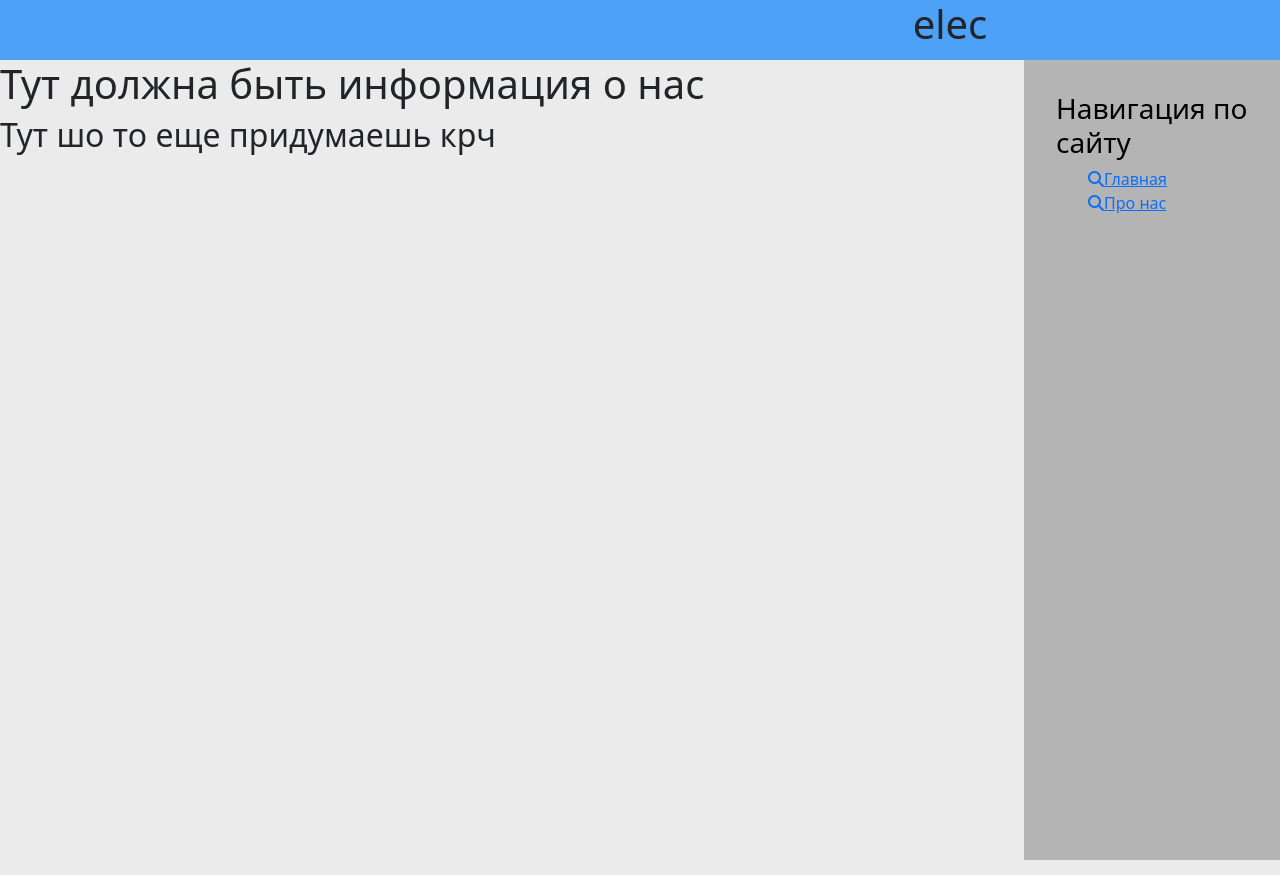
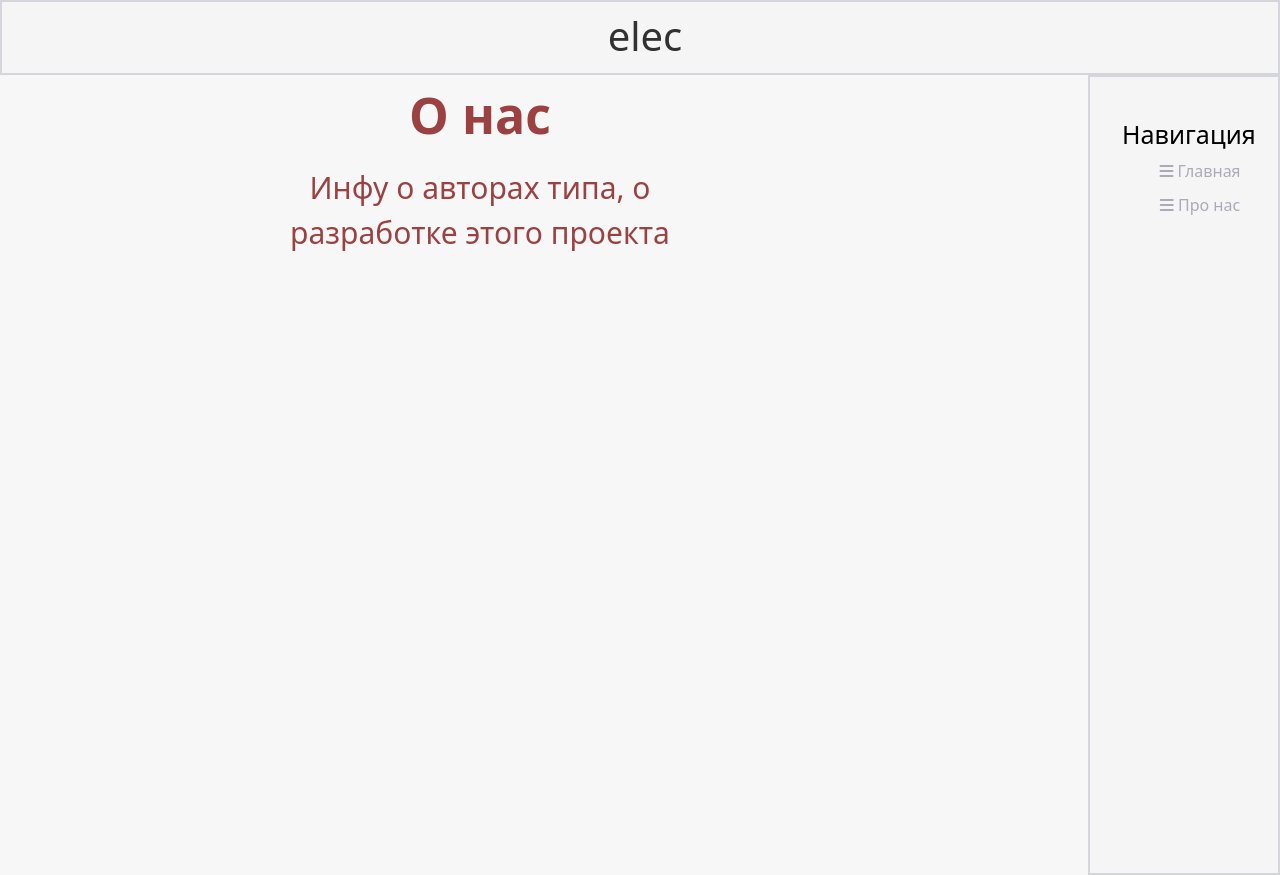
Before and after one commit to tr0ublekat/elec, a Django app: template main/templates/main/about.html in a window 1280 px wide; the page is wider, and only the part inside the window is pictured. Run offline with Django 4.2, Linux system fonts and the light colour scheme; the template is opened without the code that fills it, so the values that code supplies are empty.

Commit message:
Сделал более минималистичный дизайн сайта, добавил новых стилей

```diff
--- a/main/static/main/css/main.css
+++ b/main/static/main/css/main.css
@@ -1,26 +1,87 @@
 body{
-    background: rgb(236, 235, 235);
+    background: rgba(245, 245, 247, 0.8);
 }
 
 aside{
     float:right;
-    background: rgb(180, 180, 180);
-    width: 20%;
+    background: rgba(245, 245, 247, 0.8);
+    border: rgba(205, 207, 213, 0.8) 2px solid;
+    width: 15%;
     padding: 2.5%;
     height: 100vh;
     color:black;
-    border-left: 5px solid rgb(167, 65, 79)(25, 0, 255);
+    border-right: 5px solid rgb(167, 65, 79)(25, 0, 255);
+    text-align: center;
+}
+
+#shapka {
+    position: static;
+    width: 100%;
+    height: 75px;
+    background: rgba(245, 245, 247, 0.8);
+    border: rgba(205, 207, 213, 0.8) 2px solid;
+
+}
+
+div .logo{
+    font-size:40px;
+    margin-left: 10px;
+    position: relative;
+    top: 10px;
+    color: rgb(49, 49, 49)
+}
+
+div .search{
+    float:left;
+    position: relative;
+    top: 10px;
+    color: rgb(49, 49, 49)
+}
+
+aside h3{
+    margin-top: 10px;
+    font-size: 25px;
 }
 
 aside img{
     width: 100px;
     height: 100px;
-}
-
-#shapka {
-    width: 1900px;
-    height: 60px;
-    background: #4da1f7;
+    margin-top: -20px;
+    margin-left: -10px;
 }
 
 aside ul{list-style: none}
+aside ul a {text-decoration: none;}
+
+aside ul li{
+    text-decoration: none;
+    display: block;
+    margin-top: 10px;
+    color:rgb(171, 171, 184);
+
+}
+
+aside ul li:hover, aside ul a:hover{
+    color:rgb(104, 101, 101);
+    text-decoration: none;
+    transform: scale(1.05);
+}
+
+main .mainblock{
+    float: left;
+    color: rgb(156, 65, 65);
+    margin-top: 10px;
+    text-align: center;
+    width: 75%;
+}
+
+main .mainblock h1 {
+    font-size: 50px;
+    font-weight: bold;
+}
+
+main .mainblock p{
+    font-size: 30px;
+    max-width: 400px;
+    margin: 20px auto;
+}
--- a/main/templates/main/about.html
+++ b/main/templates/main/about.html
@@ -5,6 +5,10 @@
 {% endblock %}
 
 {% block content %}
-    <h1> Тут должна быть информация о нас </h1>
-    <h2> Тут шо то еще придумаешь крч </h2>
+<div class="mainblock">
+
+    <h1> О нас </h1>
+    <p>Инфу о авторах типа, о разработке этого проекта</p>
+
+</div>
 {% endblock %}
--- a/main/templates/main/layout.html
+++ b/main/templates/main/layout.html
@@ -12,14 +12,16 @@
 
     <body>
 
-        <div id="shapka"><center><h1>elec</h1></center></div>
+        <div id="shapka">
+            <center><h1><span class="logo">elec</span></h1></center>
+        </div>
 
         <aside>
-            <h3>Навигация по сайту</h3>
 
+            <h3>Навигация</h3>
             <ul>
-                <a href="/"><li><i class="fa-solid fa-magnifying-glass"></i>Главная</li></a>
-                <a href="about"><li><i class="fa-solid fa-magnifying-glass"></i>Про нас</li></a>
+                <a href="{% url 'main' %}"><li><i class="fa-solid fa-bars"></i> Главная</li></a>
+                <a href="{% url 'about' %}"><li><i class="fa-solid fa-bars"></i> Про нас</li></a>
             </ul>
         </aside>
         <main>
--- a/main/urls.py
+++ b/main/urls.py
@@ -2,6 +2,6 @@ from django.urls import path
 from . import views
 
 urlpatterns = [
-    path('', views.index),
-    path('about', views.about),
+    path('', views.index, name='main'),
+    path('about', views.about, name='about'),
 ]
```
Also changed, not shown: main/templates/main/index.html (+8 -2 lines).
